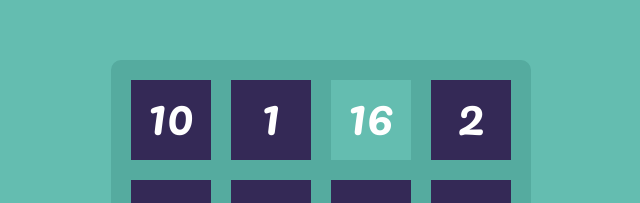
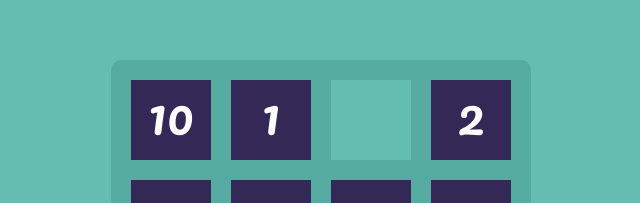
Before and after one commit to evelynmbart/Slider-game, a React (Vite) app: page / in a window 1280 px wide. Shown: the part 130-333 px from the top of the page, without its empty margins (319-959 px from the left). Built offline with nearby package versions, Linux system fonts and the light colour scheme.

Commit message:
add sliding functionality!

```diff
--- a/src/components/Board/Board.jsx
+++ b/src/components/Board/Board.jsx
@@ -14,12 +14,29 @@ export function Board() {
 
   const [numbers, setNumbers] = useState(shuffle());
 
+  const moveTile = (tile) => {
+    const i16 = numbers.find((n) => n.value === 16).index;
+    if (![i16 - 1, i16 + 1, i16 - 4, i16 + 4].includes(tile.index)) {
+      return;
+    }
+
+    const newNumbers = [...numbers].map((number) => {
+      if (number.index !== i16 && number.index !== tile.index) {
+        return number;
+      } else if (number.value === 16) {
+        return { value: 16, index: tile.index };
+      }
+      return { value: tile.value, index: i16 };
+    });
+    setNumbers(newNumbers);
+  };
+
   return (
     <div className="game">
       <div className="board">
         <Overlay />
         {numbers.map((x, index) => (
-          <Tile key={index} number={x} />
+          <Tile key={index} number={x} moveTile={moveTile} />
         ))}
       </div>
     </div>
--- a/src/components/Tile/Tile.jsx
+++ b/src/components/Tile/Tile.jsx
@@ -1,13 +1,14 @@
 import "./Tile.css";
 
-export function Tile({ number }) {
+export function Tile({ number, moveTile }) {
   return (
     <div
+      onClick={() => moveTile(number)}
       className={`number ${number.value === 16 ? "disabled" : ""} slot--${
         number.index
       }`}
     >
-      {number.value}
+      {number.value === 16 ? "" : number.value}
     </div>
   );
 }
```
